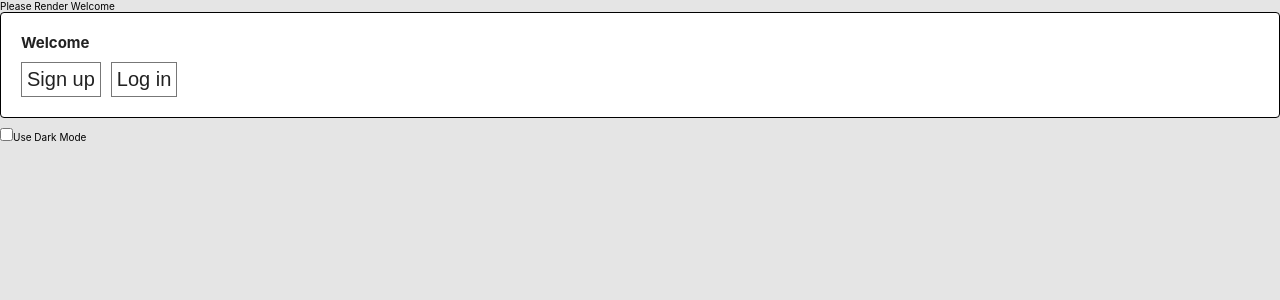
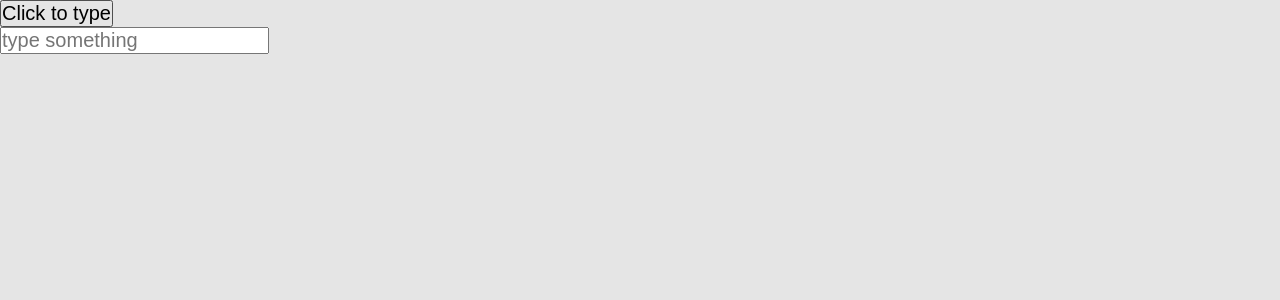
Before and after one commit to NgoVanChien/React-Awesome, a React (Create React App) app in the folder ReactNangCao/todolist/: page / in a window 1280 px wide. Shown: the top 300 px of the page. Built offline with nearby package versions, Linux system fonts and the light colour scheme.

Commit message:
useImperativeHandle

```diff
--- a/ReactNangCao/todolist/src/App.tsx
+++ b/ReactNangCao/todolist/src/App.tsx
@@ -5,6 +5,7 @@ import Slider from './components/Slider'
 import Count from './components/Count'
 import Counter from './components/Counter'
 import Welcome from './components/Welcome'
+import AutoInput from './components/AutoInput/AutoInput'
 
 function App() {
   return (
@@ -14,7 +15,8 @@ function App() {
       {/* <Slider /> */}
       {/* <Count /> */}
       {/* <Counter /> */}
-      <Welcome />
+      {/* <Welcome /> */}
+      <AutoInput />
     </div>
   )
 }
--- /dev/null
+++ b/ReactNangCao/todolist/src/components/AutoInput/AutoInput.tsx
@@ -0,0 +1,49 @@
+import { type } from 'os'
+import React, { forwardRef, useEffect, useImperativeHandle, useRef, useState } from 'react'
+
+const Input = forwardRef<{ type: () => void }>((props, ref) => {
+  const [value, setValue] = useState<string>('')
+  const inputRef = useRef<HTMLInputElement>(null)
+
+  const type = () => {
+    let numberIndex = 0
+    const initialString = 'Ngo Van Chien'
+    inputRef.current?.focus()
+
+    let interval: any = setInterval(() => {
+      setValue(initialString.slice(0, numberIndex))
+      if (numberIndex === initialString.length) {
+        return clearInterval(interval)
+      }
+      numberIndex++
+    }, 100)
+  }
+
+  useImperativeHandle(ref, () => {
+    return {
+      type
+    }
+  })
+
+  //   useEffect(() => {
+  //     type()
+  //   }, [])
+
+  return <input type='text' placeholder='type something' value={value} onChange={() => {}} ref={inputRef} />
+})
+
+export default function AutoInput() {
+  const funcInputRef = useRef<{ type: () => void }>({ type: () => {} })
+  const handleClick = () => {
+    // console.log(funcInputRef.current)
+    funcInputRef.current.type()
+  }
+  return (
+    <div>
+      <div>
+        <button onClick={handleClick}>Click to type</button>
+      </div>
+      <Input ref={funcInputRef} />
+    </div>
+  )
+}
--- /dev/null
+++ b/ReactNangCao/todolist/src/components/AutoInput/index.ts
@@ -0,0 +1,3 @@
+import AutoInput from './AutoInput'
+
+export default AutoInput
```
Also changed, not shown: 1 other file (tests, documents, lock files or other folders).
